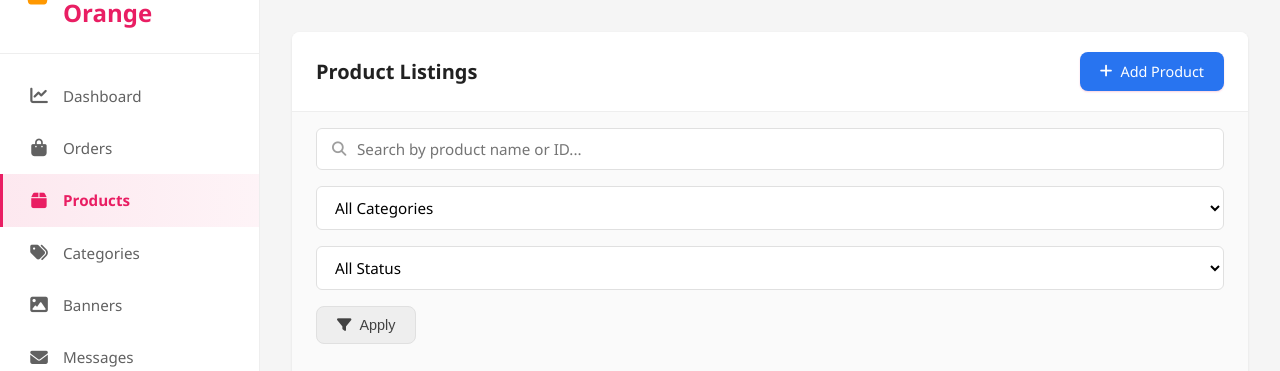
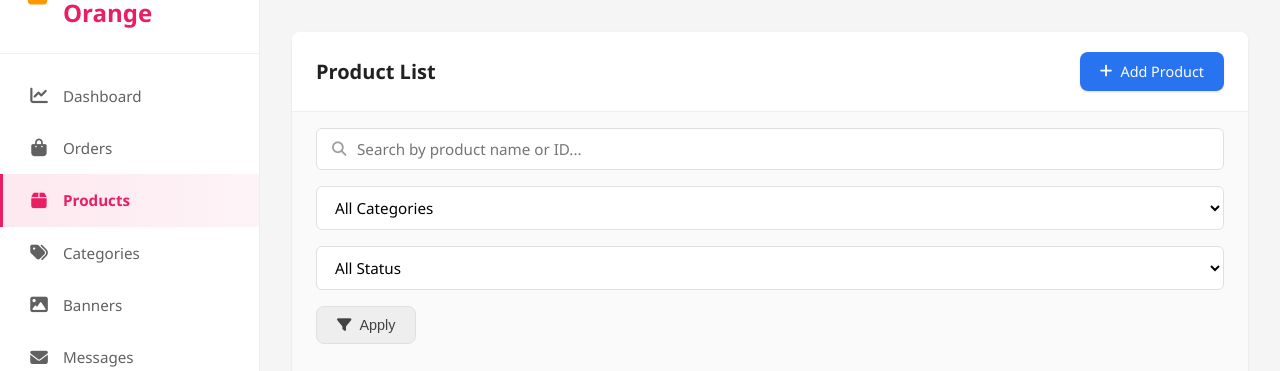
Before and after one commit to bthinkxdev/queen_orange, a Django app: page /dashboard/products/ in a window 1280 px wide. Shown: the part 64-435 px from the top of the page. Run offline with Django 5.2, Linux system fonts and the light colour scheme; the visitor is signed in with stand-in values (Sample User, id 1); data comes from the database, SQL or seed files in the repository; data that the repository does not hold is empty.

Commit message:
Product Listings -Product Listing

```diff
--- a/templates/admin/product_list.html
+++ b/templates/admin/product_list.html
@@ -7,7 +7,7 @@
 {% block content %}
 <div class="product-listing-card">
     <div class="product-listing-header">
-        <h2 class="product-listing-title">Product Listings</h2>
+        <h2 class="product-listing-title">Product List</h2>
         <a href="{% url 'admin_panel:product_create' %}" class="btn btn-primary product-add-btn">
             <i class="fas fa-plus"></i>
             Add Product
```
